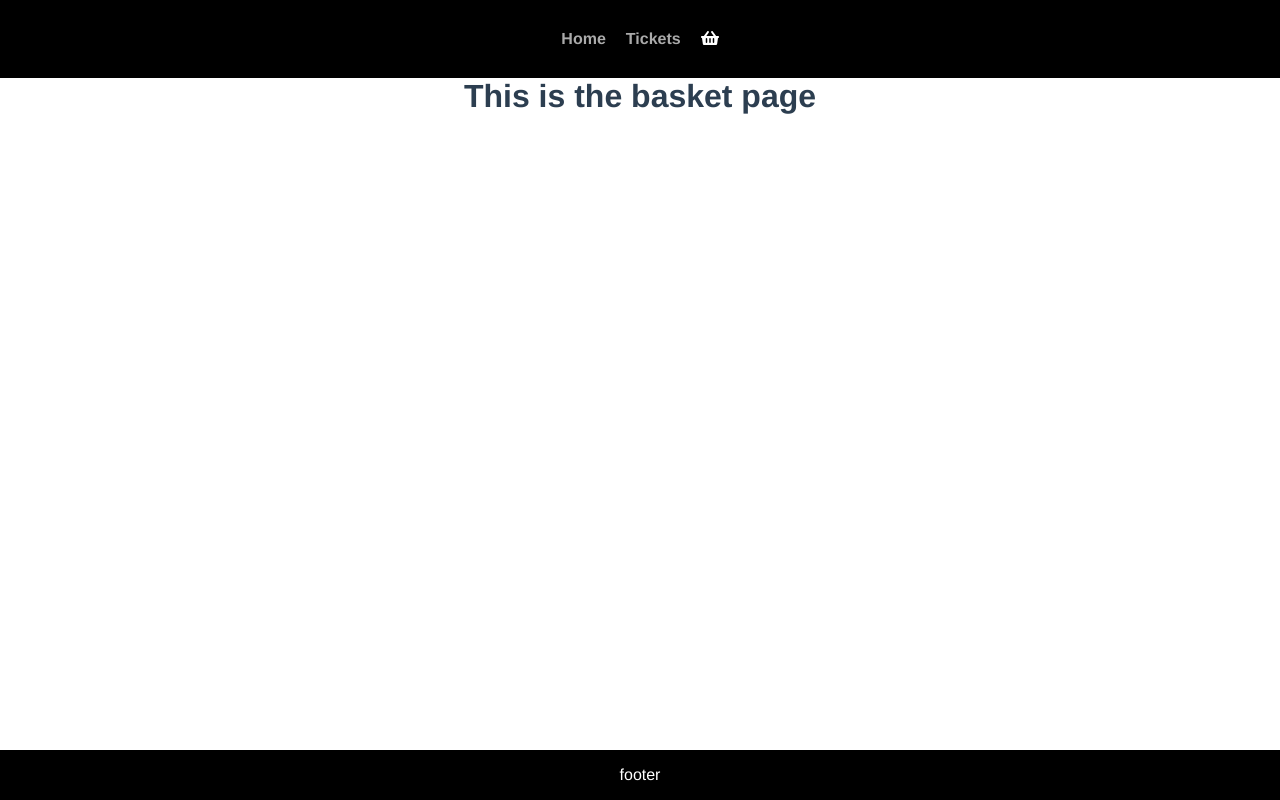
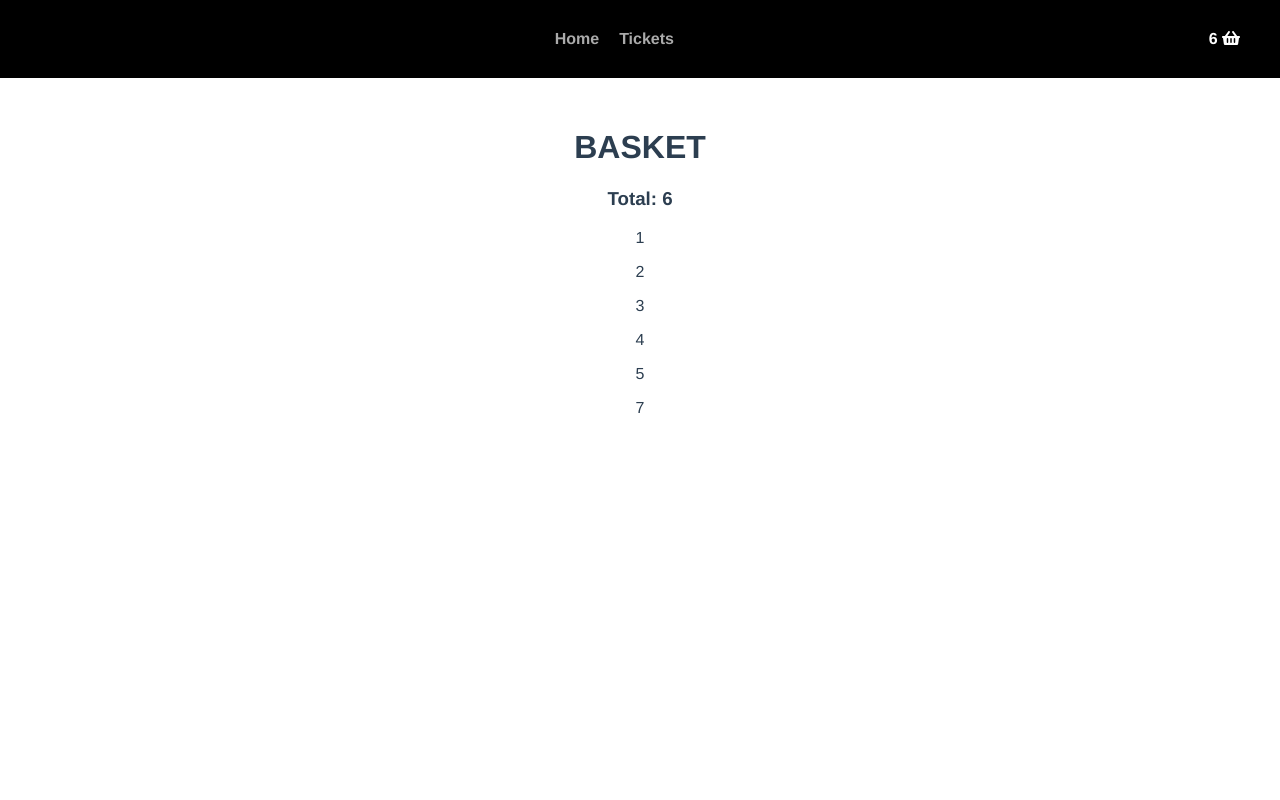
Before and after one commit to kappisan/TicketBookingPage, a Vue app: page /basket in a window 1280 px wide. Shown: the top 800 px of the page. Built offline with nearby package versions, Linux system fonts and the light colour scheme.

Commit message:
basket page loaded from vuex

```diff
--- a/src/App.vue
+++ b/src/App.vue
@@ -3,9 +3,13 @@
 		<div id="nav">
 			<router-link to="/">Home</router-link>
 			<router-link to="/tickets">Tickets</router-link>
-      <router-link to="/basket"><font-awesome-icon icon="shopping-basket" /></router-link>
+			<div>
+				<router-link to="/basket">{{ basketTotal }} <font-awesome-icon icon="shopping-basket" /></router-link>
 			</div>
+		</div>
+		<div id="router-container">
 			<router-view/>
+		</div>
 		<div id="footer">
 			<p>footer</p>
 		</div>
@@ -19,8 +23,10 @@
 	-moz-osx-font-smoothing: grayscale;
 	text-align: center;
 	color: #2c3e50;
-  margin-top: 78px;
-}
+	margin: 100px 0 0 0;
+	position: absolute;
+	left: 0;
+	right: 0;
 	#nav {
 		padding: 30px;
 		background-color: #000;
@@ -28,6 +34,9 @@
 		right: 0;
 		top: 0;
 		position: fixed;
+		div {
+			float: right;
+		}
 		a {
 			font-weight: bold;
 			color: #aaa;
@@ -38,17 +47,36 @@
 			}
 		}
 	}
+	#router-container {
+		min-height: 800px;
+	}
 	#footer {
 		width: 100%;
+		height: 100px;
 		color: #fff;
 		background-color: #000;
-  position: absolute;
 		left: 0;
 		bottom: 0;
+	}
 }
 </style>
 
 <script>
+	import { mapGetters, mapMutations } from 'vuex';
 
+	import { store } from './store.js';
+
+	export default {
+		name: 'app',
+		components: {
+		  Event
+		},
+		computed: {
+			...mapGetters(['basketTotal'])
+		},
+		mounted() {
+			console.log("start app app main", this.basketTotal);
+		}
+	}
 
 </script>
--- a/src/components/Event.vue
+++ b/src/components/Event.vue
@@ -7,7 +7,7 @@
     <p>{{ date }} {{ time }} <span class="city">{{ city }}</span></h1>
     <p>Tickets available: {{ tickets }}</p>
     <p class="text">{{ desc }}</p>
-    <button v-on:click="addToBasket">Add</button>
+    <button>Book Tickets</button>
   </div>
 </template>
 
@@ -40,11 +40,7 @@ export default {
   methods: {
     ...mapMutations([
       'increment'
-    ]),
-    addToBasket() {
-      this.increment();
-      console.log("add to basket", this.count);
-    }
+    ])
   }
 }
 </script>
@@ -57,6 +53,15 @@ export default {
   display: inline-block;
   margin: 10px;
   vertical-align: top;
+  button {
+    height: 40px;
+    width: 200px;
+    margin-bottom: 20px;
+    color: #fff;
+    border-style: none;
+    background-color: #333;
+    font-size: 16px;
+  };
   .text {
     padding: 20px;
     text-align: justify;
--- a/src/components/HomePage.vue
+++ b/src/components/HomePage.vue
@@ -1,6 +1,8 @@
 <template>
   <div>
-    <img alt="Vue logo" src="../assets/mic-stand.jpg">
+    <div class="img-container">
+      <img alt="Vue logo" src="../assets/mic-stand.jpg">
+    </div>
     <h1>{{ msg }}</h1>
     <p>Home page</p>
   </div>
@@ -17,8 +19,12 @@ export default {
 
 <!-- Add "scoped" attribute to limit CSS to this component only -->
 <style scoped lang="scss">
-img {
-  /* width: 100%; */
-  max-height: 300px;
+.img-container {
+  width: 100%;
+  overflow: hidden;
+  img {
+    /* width: 100%; */
+    max-height: 300px;
+  }
 }
 </style>
--- a/src/router.js
+++ b/src/router.js
@@ -2,6 +2,7 @@ import Vue from 'vue'
 import Router from 'vue-router'
 import Home from './views/Home.vue'
 import Tickets from './views/Tickets.vue'
+import Basket from './views/Basket.vue'
 
 Vue.use(Router)
 
@@ -20,7 +21,8 @@ export default new Router({
       // route level code-splitting
       // this generates a separate chunk (about.[hash].js) for this route
       // which is lazy-loaded when the route is visited.
-      component: () => import(/* webpackChunkName: "basket" */ './views/Basket.vue')
+      component: Basket
+      //component: () => import(/* webpackChunkName: "basket" */ './views/Basket.vue')
     },
     {
       path: '/tickets',
--- a/src/store.js
+++ b/src/store.js
@@ -6,6 +6,7 @@ Vue.use(Vuex)
 export default new Vuex.Store({
   state: {
   	count: 0,
+  	basket: [1,2,3,4,5,7],
 	events: [
 		{
 			location: "Brixton",
@@ -43,7 +44,9 @@ export default new Vuex.Store({
   },
   getters: {
   	count: state => state.count,
-  	events: state => state.events
+  	events: state => state.events,
+  	basket: state => state.basket,
+  	basketTotal: state => state.basket.length
   },
   actions: {
 
--- a/src/views/Basket.vue
+++ b/src/views/Basket.vue
@@ -1,5 +1,27 @@
 <template>
-  <div class="about">
-    <h1>This is the basket page</h1>
+  <div class="tickets">
+    <h1>BASKET</h1>
+	<h3>Total: {{ basketTotal }}</h3>
+    <p v-for="item in basket">{{ item }}</p>
   </div>
 </template>
+
+<script>
+	import { mapGetters, mapMutations } from 'vuex';
+
+	import { store } from '../store.js';
+
+	export default {
+		name: 'basket',
+		components: {
+		  Event
+		},
+		computed: {
+			...mapGetters(['basket', 'basketTotal'])
+		},
+		mounted() {
+			console.log("start app basket", this.basket);
+		}
+	}
+
+</script>
```
Lines whose indentation alone changed are shown as unchanged.
